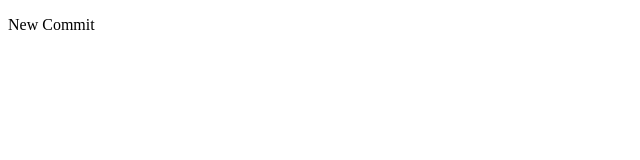
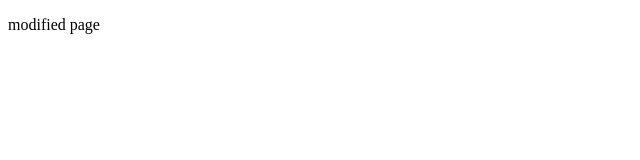
Before and after one commit to nagapraneethk/git-practice, a plain HTML site: page index.html in a window 1280 px wide. Shown: the full height of the page, 0-640 px from the left. Drawn offline with Linux system fonts and the light colour scheme.

Commit message:
modified changes

```diff
--- a/index.html
+++ b/index.html
@@ -6,6 +6,6 @@
     <title>Document</title>
 </head>
 <body>
-    <p>New Commit</p>
+    <p>modified page</p>
 </body>
 </html>
```
